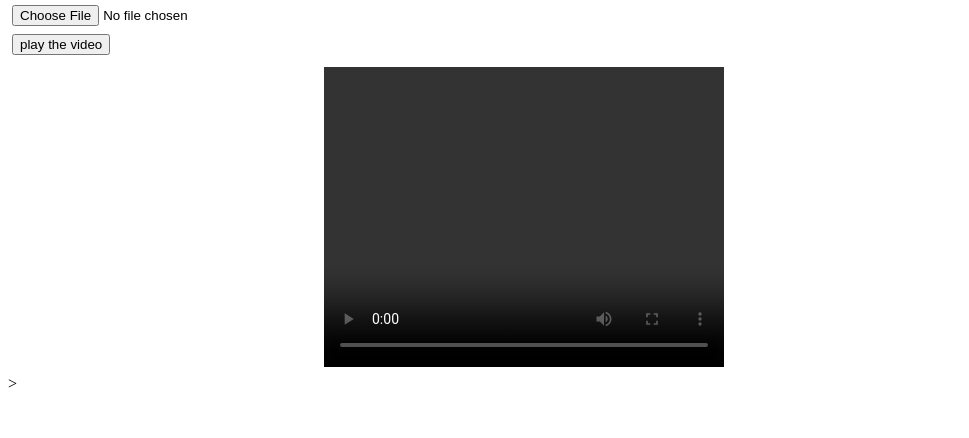
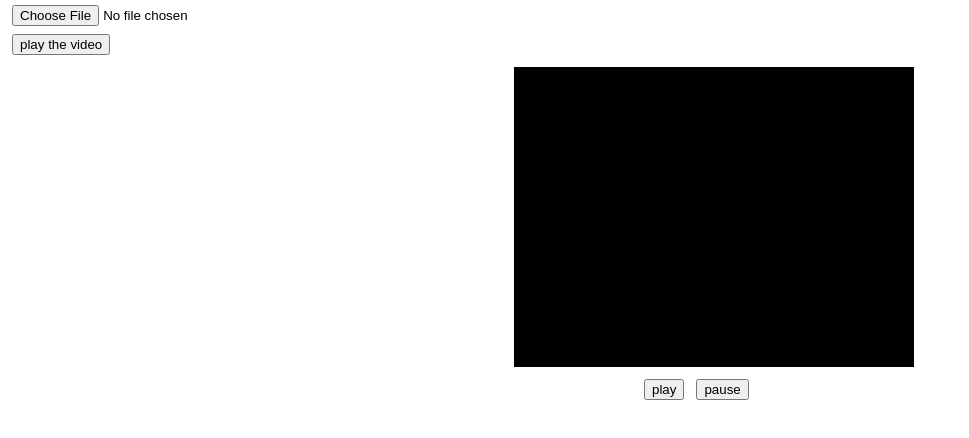
Before and after one commit to Aman-Dangol/Video_Player, a plain HTML site: page index.html in a window 1280 px wide. Shown: the part 48-486 px from the top of the page, without its empty margins (0-969 px from the left). Drawn offline with Linux system fonts and the light colour scheme.

Commit message:
added buttons

```diff
--- a/index.html
+++ b/index.html
@@ -10,9 +10,13 @@
 
   <input type="file" id="file"><br>
   <button id="play" onclick="play()">play the video</button><br>
-  <video width="400px" height="300px" id="videoPlayer" controls>
+  <video width="400px" height="300px" id="videoPlayer" autoplay>
   </video>
-  </div>>
+  </div>
+  <div class="b">
+    <button onclick="unpause()"> play</button>
+    <button onclick="pause()">pause</button>
+  </div>
 
 <script src="play_Video.js" ></script>
 </body>
--- a/play_Video.js
+++ b/play_Video.js
@@ -16,3 +16,15 @@
        url = URL.createObjectURL(selectedFile);
     }
     }
+
+    function pause(){
+        if (!videoPlayer.paused) {
+            videoPlayer.pause();
+        }
+    }
+
+    function unpause(){
+        if (videoPlayer.paused) {
+            videoPlayer.play()
+        }
+    }
--- a/style.css
+++ b/style.css
@@ -5,5 +5,9 @@ div * {
 video{
     background-color: black;
     margin-top: 8px;
-    margin-left: 25%;
+    margin-left:40%;
 }
+
+.b{
+    margin-left: 50%;
+}
```
